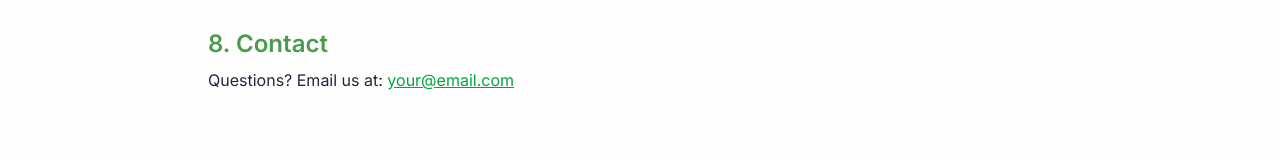
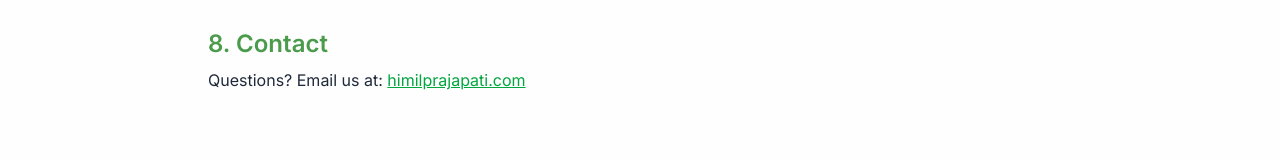
Before and after one commit to Himil192/TerraBloom, a React (Vite) app: page /TerraBloom/privacy-policy in a window 1280 px wide. Shown: the part 1228-1388 px from the top of the page. Built offline with nearby package versions, Linux system fonts and the light colour scheme.

Commit message:
mail change in privacy policy

```diff
--- a/src/pages/PrivacyPolicy.jsx
+++ b/src/pages/PrivacyPolicy.jsx
@@ -73,8 +73,8 @@ const PrivacyPolicy = () => {
                 <h2 className="text-2xl font-semibold mb-2">8. Contact</h2>
                 <p>
                     Questions? Email us at:{" "}
-                    <a href="mailto:your@email.com" className="text-green-600 underline">
-                        your@email.com
+                    <a href="mailto:himilprajapati.com" className="text-green-600 underline">
+                        himilprajapati.com
                     </a>
                 </p>
             </section>
```
